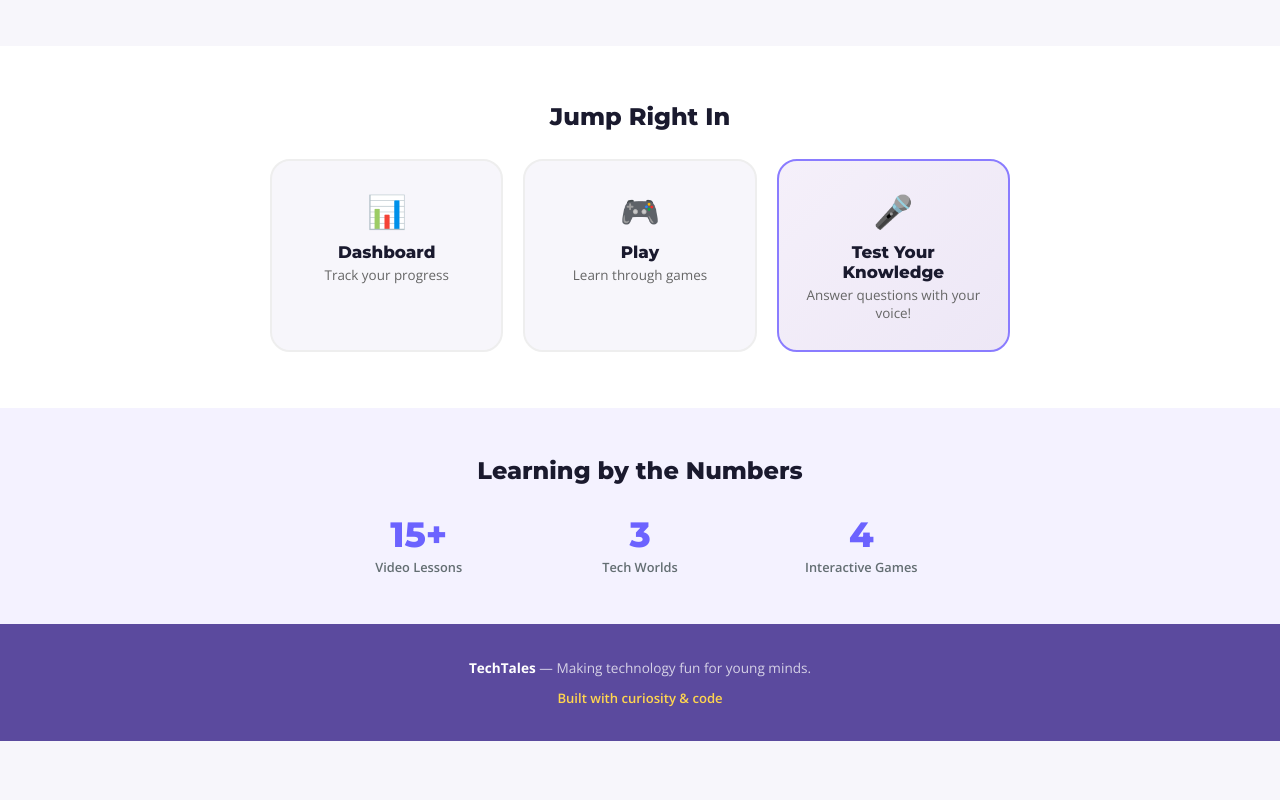
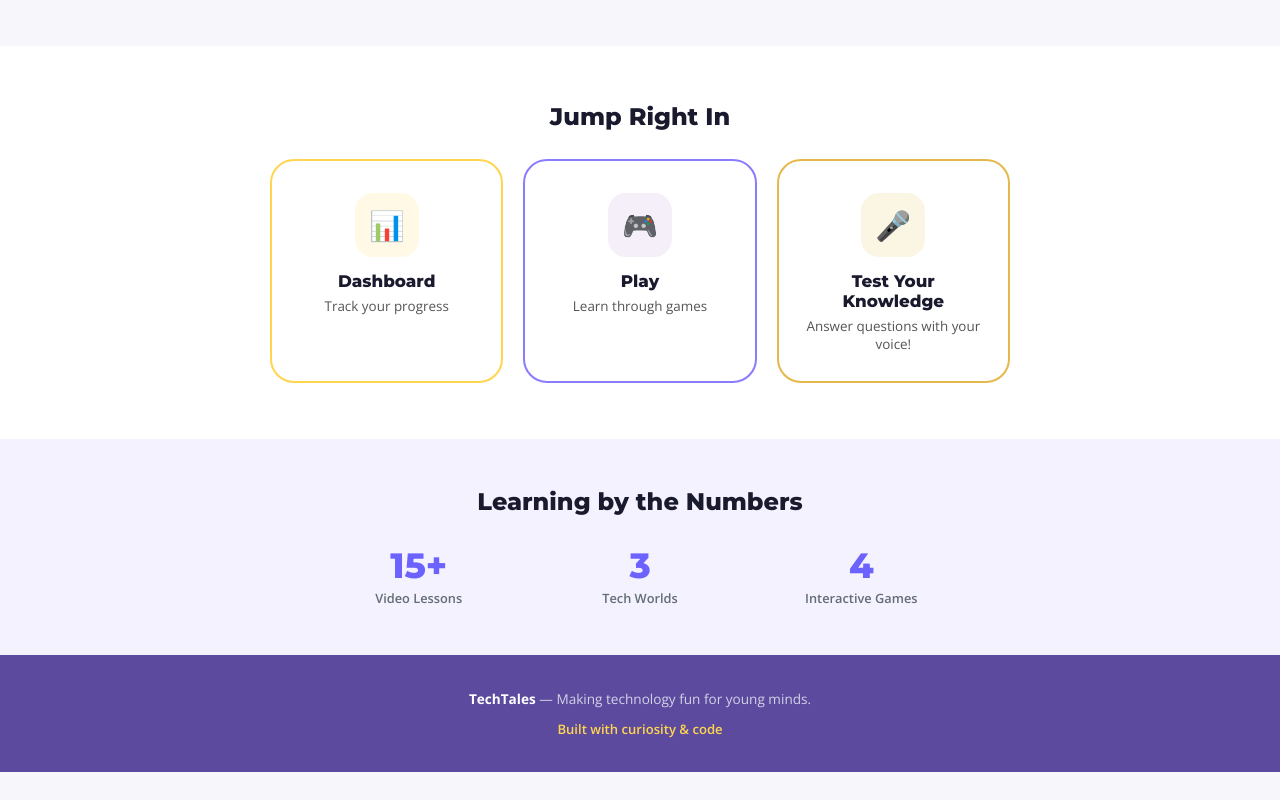
Before and after one commit to swatikar2712/TechTales, a React (Create React App) app: page / in a window 1280 px wide. Shown: the part 1224-2024 px from the top of the page. Before the commit the page ends 1993 px from the top, so only its background shows below. Built offline with nearby package versions, Linux system fonts and the light colour scheme; no server answers; the HTML template or start-up script is replaced by a standard one.

Commit message:
feat: enhance Voice Quiz with semantic answer evaluation and improve UI components

```diff
--- a/src/data/voiceQuizData.js
+++ b/src/data/voiceQuizData.js
@@ -10,7 +10,7 @@ const voiceQuizData = {
       questions: [
         { question: "What does AI stand for?", answers: ["artificial intelligence"] },
         { question: "Name one example of AI.", answers: ["siri", "alexa", "voice assistant", "chatgpt", "google assistant"] },
-        { question: "What does AI try to mimic?", answers: ["human intelligence", "human thinking", "human decision making"] },
+        { question: "What does AI try to mimic?", answers: ["human intelligence", "human thinking", "human decision making", "human mind", "human brain", "the human mind", "the human brain", "intelligence"] },
         { question: "Who is known as the father of Artificial Intelligence?", answers: ["john mccarthy"] },
         { question: "What does AI need to learn and make decisions?", answers: ["data"] },
       ],
--- a/src/pages/Home.css
+++ b/src/pages/Home.css
@@ -304,48 +304,65 @@
 }
 .quick-access-grid {
   display: grid;
-  grid-template-columns: repeat(auto-fit, minmax(200px, 1fr));
+  grid-template-columns: repeat(3, 1fr);
   gap: 20px;
   max-width: 740px;
   margin: 0 auto;
 }
 .quick-card {
-  background: #f7f6fb;
-  border: 2px solid #eee;
-  border-radius: 20px;
-  padding: 28px 20px;
+  background: #fff;
+  border: 2px solid var(--tt-soft-yellow, #FFE082);
+  border-radius: 24px;
+  padding: 32px 20px 28px;
   text-align: center;
   cursor: pointer;
   transition: transform 0.3s cubic-bezier(0.22, 1, 0.36, 1), box-shadow 0.3s, border-color 0.3s;
 }
-.quick-card:hover {
-  transform: translateY(-5px);
-  box-shadow: 0 8px 28px rgba(91, 74, 158, 0.12);
-  border-color: var(--tt-purple-mid, #C4A8D8);
+.quick-card:nth-child(1) { border-color: var(--tt-bright-yellow, #FFD54F); }
+.quick-card:nth-child(2) { border-color: var(--tt-purple-mid, #C4A8D8); }
+.quick-card:nth-child(3) { border-color: var(--tt-mustard, #E5B84C); }
+.quick-card:nth-child(1):hover {
+  transform: translateY(-6px);
+  box-shadow: 0 12px 36px rgba(255, 213, 79, 0.3);
+  border-color: var(--tt-mustard, #E5B84C);
 }
-.quick-card-accent {
-  background: linear-gradient(135deg, #f5f0fa 0%, #ede7f6 100%);
-  border-color: var(--tt-purple-mid, #C4A8D8);
+.quick-card:nth-child(2):hover {
+  transform: translateY(-6px);
+  box-shadow: 0 12px 36px rgba(108, 99, 255, 0.15);
+  border-color: var(--tt-purple, #5B4A9E);
 }
-.quick-card-accent:hover {
-  border-color: var(--tt-purple, #5B4A9E);
-  box-shadow: 0 8px 28px rgba(91, 74, 158, 0.2);
+.quick-card:nth-child(3):hover {
+  transform: translateY(-6px);
+  box-shadow: 0 12px 36px rgba(229, 184, 76, 0.25);
+  border-color: var(--tt-bright-yellow, #FFD54F);
 }
 .quick-icon {
-  font-size: 2rem;
-  display: block;
-  margin-bottom: 10px;
+  display: inline-flex;
+  align-items: center;
+  justify-content: center;
+  width: 64px;
+  height: 64px;
+  border-radius: 18px;
+  font-size: 1.8rem;
+  margin-bottom: 14px;
 }
+.quick-card:nth-child(1) .quick-icon { background: rgba(255, 213, 79, 0.15); }
+.quick-card:nth-child(2) .quick-icon { background: rgba(196, 168, 216, 0.18); }
+.quick-card:nth-child(3) .quick-icon { background: rgba(229, 184, 76, 0.15); }
 .quick-card h3 {
   font-size: 1.05rem;
   font-weight: 800;
   color: #1a1a2e;
-  margin: 0 0 4px;
+  margin: 0 0 6px;
 }
 .quick-card p {
   font-size: 0.84rem;
-  color: #666;
+  color: #555;
   margin: 0;
+}
+
+@media (max-width: 600px) {
+  .quick-access-grid { grid-template-columns: 1fr; }
 }
 
 /* ── Stats / Trust Banner ── */
--- a/src/pages/Home.js
+++ b/src/pages/Home.js
@@ -182,7 +182,7 @@ const Home = () => {
             <h3>Play</h3>
             <p>Learn through games</p>
           </div>
-          <div className="quick-card quick-card-accent" onClick={() => navigate("/voice-quiz")}>
+          <div className="quick-card" onClick={() => navigate("/voice-quiz")}>
             <span className="quick-icon">🎤</span>
             <h3>Test Your Knowledge</h3>
             <p>Answer questions with your voice!</p>
--- a/src/pages/VoiceQuiz.css
+++ b/src/pages/VoiceQuiz.css
@@ -247,6 +247,19 @@
   color: #e74c3c;
   animation: vqBlink 1s ease-in-out infinite;
 }
+/* Evaluating spinner */
+.vq-evaluating-spinner {
+  width: 36px;
+  height: 36px;
+  border: 4px solid #eee;
+  border-top-color: var(--tt-purple, #5B4A9E);
+  border-radius: 50%;
+  animation: vqSpin 0.8s linear infinite;
+  margin-bottom: 4px;
+}
+@keyframes vqSpin {
+  to { transform: rotate(360deg); }
+}
 @keyframes vqBlink {
   0%, 100% { opacity: 1; }
   50%      { opacity: 0.4; }
--- a/src/pages/VoiceQuiz.js
+++ b/src/pages/VoiceQuiz.js
@@ -1,8 +1,13 @@
 import { useParams, useNavigate, Link } from "react-router-dom";
 import { useState, useEffect, useRef, useCallback } from "react";
+import { GoogleGenerativeAI } from "@google/generative-ai";
 import { courses } from "../data/courses";
 import voiceQuizData from "../data/voiceQuizData";
 import "./VoiceQuiz.css";
+
+/* ── Gemini setup for semantic answer checking ── */
+const genAI = new GoogleGenerativeAI(process.env.REACT_APP_GEMINI_API_KEY);
+const geminiModel = genAI.getGenerativeModel({ model: "gemini-2.0-flash" });
 
 /* ── Microphone SVG Icon ── */
 const MicIcon = ({ active }) => (
@@ -23,7 +28,7 @@ const SpeakerIcon = () => (
   </svg>
 );
 
-/* ── Fuzzy answer matching ── */
+/* ── Fuzzy local matching (fast fallback) ── */
 function normalizeText(text) {
   return text
     .toLowerCase()
@@ -32,13 +37,91 @@ function normalizeText(text) {
     .trim();
 }
 
-function checkAnswer(spoken, acceptedAnswers) {
+/* Word-level synonyms for common tech terms kids might say */
+const SYNONYMS = {
+  intelligence: ["mind", "thinking", "thought", "brain", "brains", "intellect", "smarts"],
+  mind: ["intelligence", "thinking", "brain", "intellect"],
+  brain: ["mind", "intelligence", "thinking"],
+  automation: ["automating", "automate", "automatic"],
+  data: ["information", "info"],
+  sensor: ["sensors", "detector", "detectors"],
+  robot: ["robots", "bot", "bots"],
+  program: ["programming", "code", "coding"],
+  artificial: ["ai"],
+};
+
+function getWordVariants(word) {
+  const variants = new Set([word]);
+  if (SYNONYMS[word]) SYNONYMS[word].forEach((s) => variants.add(s));
+  // Also check if this word is listed as a synonym of another word
+  for (const [key, syns] of Object.entries(SYNONYMS)) {
+    if (syns.includes(word)) variants.add(key);
+  }
+  return variants;
+}
+
+function checkAnswerLocal(spoken, acceptedAnswers) {
   const norm = normalizeText(spoken);
   if (!norm) return false;
-  return acceptedAnswers.some((ans) => {
+
+  // 1. Direct substring match (existing logic)
+  const directMatch = acceptedAnswers.some((ans) => {
     const normAns = normalizeText(ans);
     return norm.includes(normAns) || normAns.includes(norm);
   });
+  if (directMatch) return true;
+
+  // 2. Word-level matching with synonyms
+  const spokenWords = norm.split(" ");
+  return acceptedAnswers.some((ans) => {
+    const ansWords = normalizeText(ans).split(" ");
+    // Count how many answer words are matched (directly or via synonym)
+    let matched = 0;
+    for (const aw of ansWords) {
+      const variants = getWordVariants(aw);
+      if (spokenWords.some((sw) => variants.has(sw) || getWordVariants(sw).has(aw))) {
+        matched++;
+      }
+    }
+    // Accept if most key words match (>= 50% for single words, >= 60% for multi-word)
+    const threshold = ansWords.length === 1 ? 1 : Math.ceil(ansWords.length * 0.6);
+    return matched >= threshold;
+  });
+}
+
+/* ── Semantic check via Gemini ── */
+async function checkAnswerSemantic(question, spoken, acceptedAnswers) {
+  // Quick local check first — skip API call if obviously correct
+  if (checkAnswerLocal(spoken, acceptedAnswers)) return true;
+
+  // Only call Gemini if API key is available
+  if (!process.env.REACT_APP_GEMINI_API_KEY) {
+    return false;
+  }
+
+  try {
+    const prompt = `You are a quiz answer evaluator for a kids' tech education app. A student was asked a question and gave a spoken answer. Determine if their answer is correct or essentially correct (same meaning, even if worded differently).
+
+Question: "${question}"
+Expected answer(s): ${acceptedAnswers.map(a => `"${a}"`).join(", ")}
+Student's spoken answer: "${spoken}"
+
+Rules:
+- Accept synonyms, paraphrases, and partial answers that demonstrate understanding
+- Accept informal or simplified versions of the correct answer
+- Be generous with kids — if the core idea is right, accept it
+- Only reject answers that are clearly wrong or unrelated
+
+Respond with ONLY one word: CORRECT or WRONG`;
+
+    const result = await geminiModel.generateContent(prompt);
+    const response = await result.response;
+    const text = response.text().trim().toUpperCase();
+    return text.includes("CORRECT");
+  } catch (err) {
+    console.error("Gemini semantic check failed:", err);
+    return false;
+  }
 }
 
 /* ── Landing Page (no params) ── */
@@ -100,7 +183,7 @@ function VoiceQuizSession() {
   const moduleName = course?.modules.find((m) => m.id === parseInt(topicId))?.title;
 
   const [qIndex, setQIndex] = useState(0);
-  const [status, setStatus] = useState("idle"); // idle | listening | correct | wrong
+  const [status, setStatus] = useState("idle"); // idle | listening | evaluating | correct | wrong
   const [transcript, setTranscript] = useState("");
   const [score, setScore] = useState(0);
   const [finished, setFinished] = useState(false);
@@ -165,19 +248,14 @@ function VoiceQuizSession() {
     recognition.maxAlternatives = 3;
     recognitionRef.current = recognition;
 
-    recognition.onresult = (event) => {
-      let matched = false;
-      for (let i = 0; i < event.results[0].length; i++) {
-        const spoken = event.results[0][i].transcript;
-        if (checkAnswer(spoken, current.answers)) {
-          setTranscript(spoken);
-          matched = true;
-          break;
-        }
-        if (i === 0) setTranscript(spoken); // show first result as transcript
-      }
+    recognition.onresult = async (event) => {
+      const spoken = event.results[0][0].transcript;
+      setTranscript(spoken);
+      setStatus("evaluating");
 
-      if (matched) {
+      const isCorrect = await checkAnswerSemantic(current.question, spoken, current.answers);
+
+      if (isCorrect) {
         setStatus("correct");
         setScore((s) => s + 1);
         speakQuestion("Correct!");
@@ -293,6 +371,11 @@ function VoiceQuizSession() {
               <MicIcon active />
               <div className="vq-listening-text">Listening...</div>
             </div>
+          ) : status === "evaluating" ? (
+            <div className="vq-mic-active">
+              <div className="vq-evaluating-spinner" />
+              <div className="vq-listening-text">Checking your answer...</div>
+            </div>
           ) : (
             <button
               className={`vq-mic-btn ${status}`}
```
